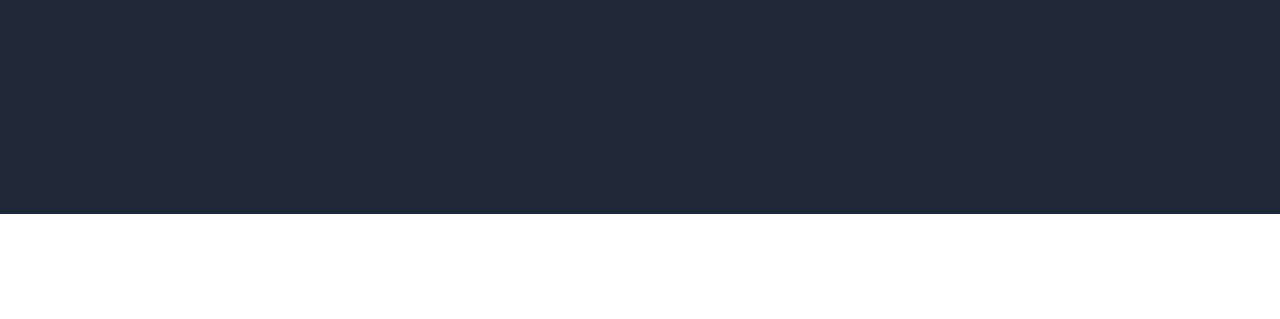
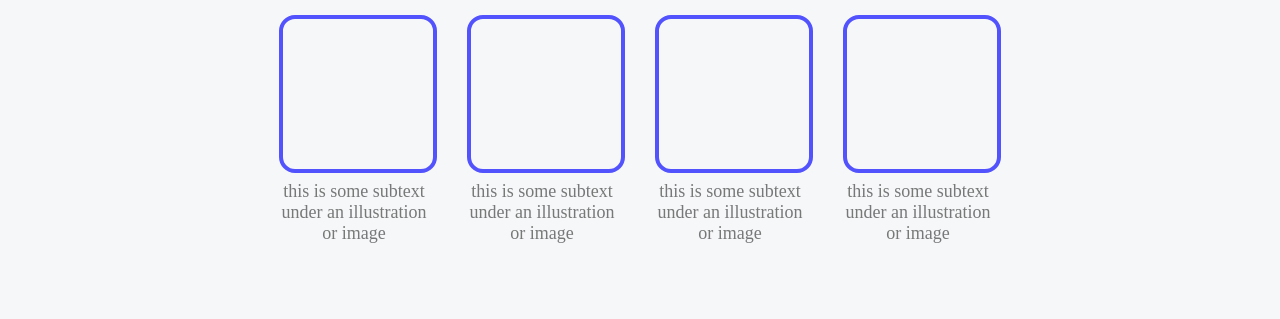
Before and after one commit to Moonbeam1017/Landing-Page, a plain HTML site: page index.html in a window 1280 px wide. Shown: the part 586-905 px from the top of the page. Before the commit the page ends 800 px from the top, so only its background shows below. Drawn offline with Linux system fonts and the light colour scheme.

Commit message:
completed middle third of page & made minor fixes

```diff
--- a/index.html
+++ b/index.html
@@ -25,5 +25,26 @@
                 <img src="imgs/octopus.jpg" alt="image of an octopus">
         </div>
     </div>
+    <div class="middle-container">
+        <div id="section-title">Some random information.</div>
+        <div class="placeholders">
+            <div class="info">
+                <div class="placeholder"></div>
+                <div class="description">this is some subtext under an illustration or image</div>
+            </div>
+            <div class="info">
+                <div class="placeholder"></div>
+                <div class="description">this is some subtext under an illustration or image</div>
+            </div>
+            <div class="info">
+                <div class="placeholder"></div>
+                <div class="description">this is some subtext under an illustration or image</div>
+            </div>
+            <div class="info">
+                <div class="placeholder"></div>
+                <div class="description">this is some subtext under an illustration or image</div>
+            </div>
+        </div>
+    </div>
 </body>
 </html>
--- a/style.css
+++ b/style.css
@@ -11,12 +11,12 @@ body {
     display: flex;
     justify-content: space-between;
     align-items: center;
-    padding: 10px 150px;
+    padding: 10px 175px;
     font-size: 24px;
 }
 
 #header-link {
-    color: #E5E7EB;
+    color: #9c9c9c;
     font-size: 18px;
 }
 
@@ -34,13 +34,13 @@ ul {
     display: flex;
     flex: 1;
     justify-content: space-between;
-    padding: 80px 150px;
+    padding: 80px 175px;
     gap: 30px;
 
 }
 
 .top-text {
-    max-width:415px ;
+    max-width: 415px;
 }
 
 img {
@@ -66,7 +66,7 @@ button {
 
 .subtext {
     font-size: 18px;
-    color: #E5E7EB;
+    color: #9c9c9c;
     margin-bottom: 16px;
 }
 
@@ -74,3 +74,49 @@ button {
     display: flex;
     justify-content: flex-end;
 }
+
+.middle-container {
+    background-color: #f6f7f9;
+    display: flex;
+    flex: 1;
+    flex-direction: column;
+}
+
+.placeholder {
+    height: 150px;
+    width: 150px;
+    border: solid rgb(83, 83, 254);
+    border-radius: 16px;
+    border-width: 4px;
+    margin-bottom: 8px;
+}
+
+#section-title {
+    font-size: 36px;
+    font-weight: bolder;
+    color: #1F2937;
+    display: flex;
+    align-items: center;
+    justify-content: center;
+    margin-bottom: 30px;
+    margin-top: 30px;
+}
+
+.placeholders {
+    display: flex;
+    gap: 30px;
+    justify-content: center;
+    flex-shrink: 0;
+}
+
+.description {
+    font-size: 18px;
+    color: #777878;
+    max-width: 150px;
+    display: flex;
+    text-align: center;
+}
+
+.info {
+    margin-bottom: 75px;
+}
```
